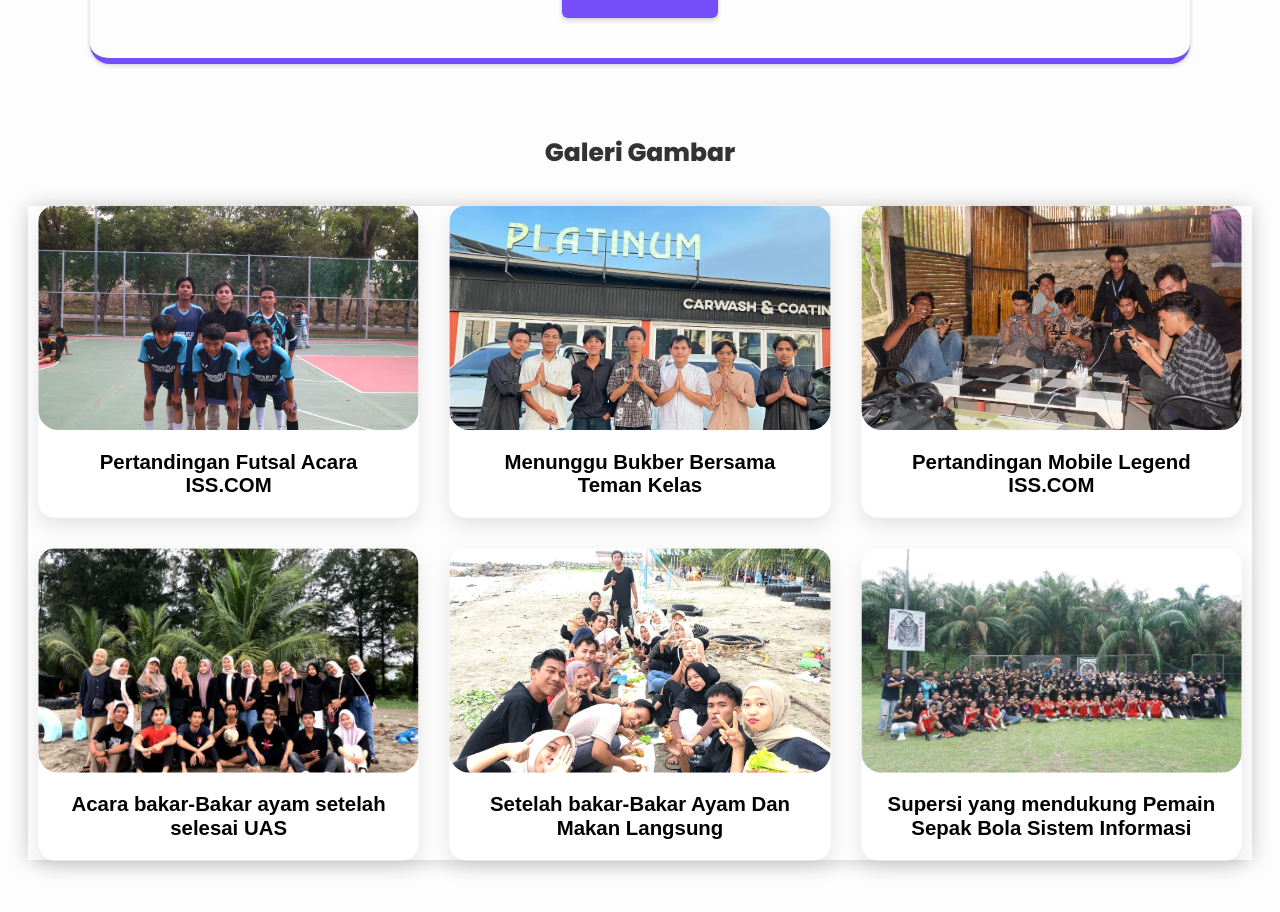
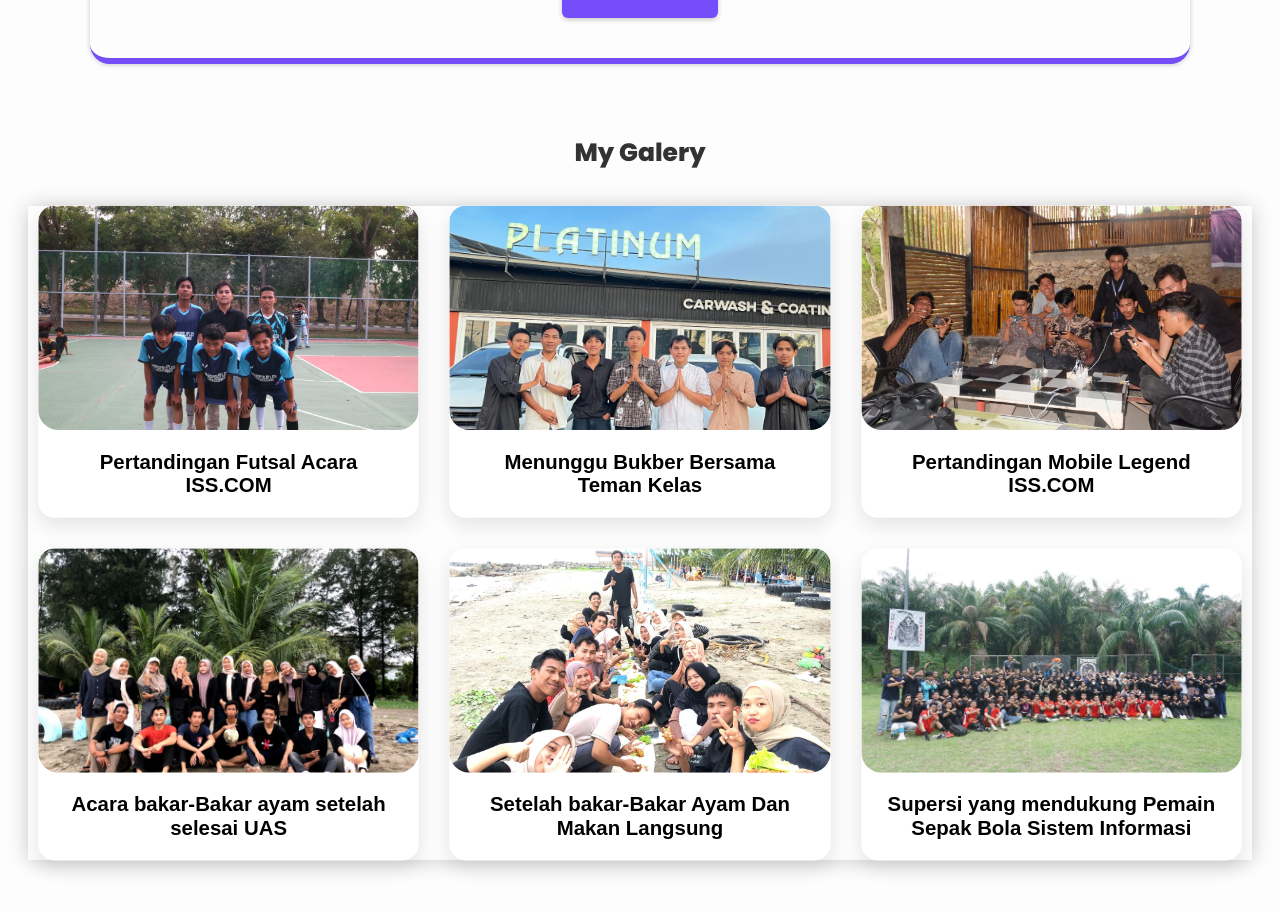
Before and after one commit to Vinss-Store/My-Profil, a plain HTML site: page index.html in a window 1280 px wide. Shown: the part 2744-3656 px from the top of the page. Drawn offline with nearby package versions, Linux system fonts and the light colour scheme.

Commit message:
Update index.html

```diff
--- a/index.html
+++ b/index.html
@@ -113,7 +113,7 @@
     </section>
 
     <section class="gallery-section" id="gallery">
-      <h2 class="heading">Galeri Gambar</h2>
+      <h2 class="heading">My Galery</h2>
       <div class="gallery-container">
         <div class="gallery-item">
           <img src="images/futsal1.jpg" alt="Gambar 1">
```
